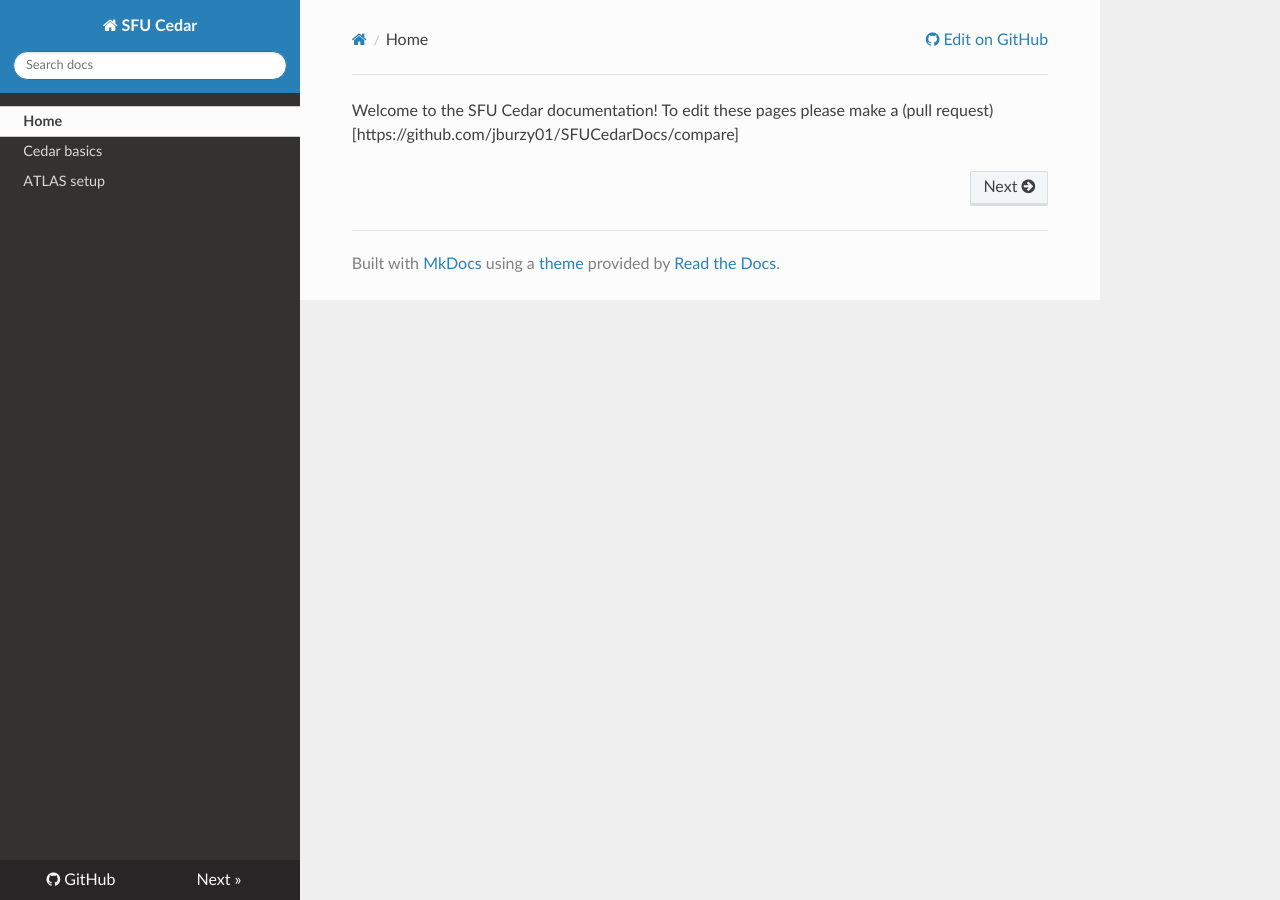
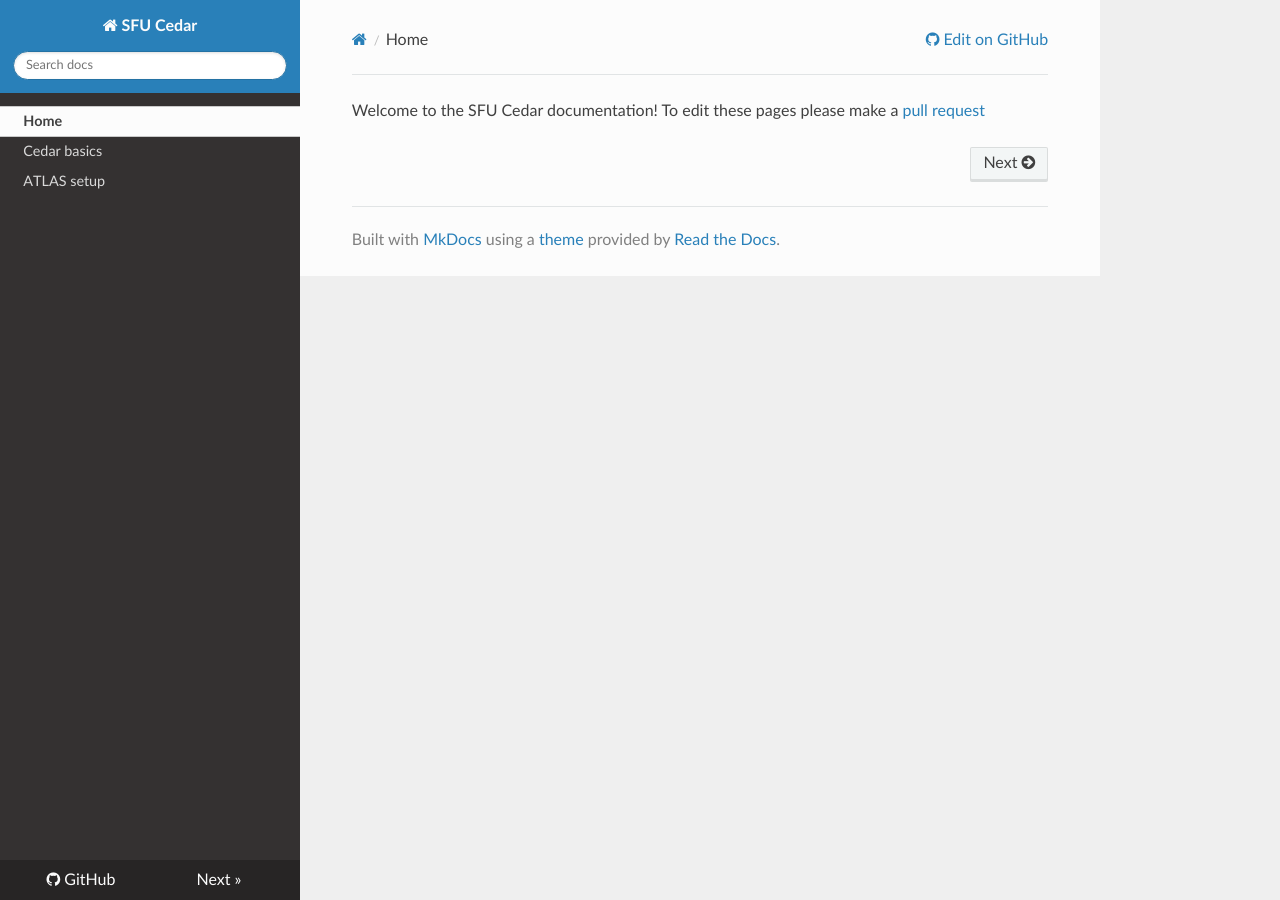
Before and after one commit to jburzy01/SFUCedarDocs, an MkDocs documentation site: the page built from docs/index.md, in a window 1280 px wide. Built offline with MkDocs 1.6.1, drawn with Linux system fonts in a browser that asks for light colours; nearby versions of some CDN libraries.

Commit message:
add PR instructions

```diff
--- a/docs/index.md
+++ b/docs/index.md
@@ -1,2 +1,2 @@
-Welcome to the SFU Cedar documentation! To edit these pages please make a (pull
-request)[https://github.com/jburzy01/SFUCedarDocs/compare]
+Welcome to the SFU Cedar documentation! To edit these pages please make a [pull
+request](https://github.com/jburzy01/SFUCedarDocs/compare)
```
